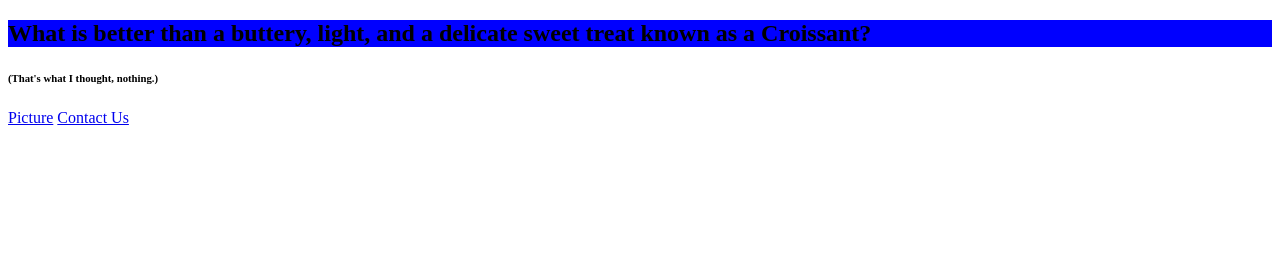
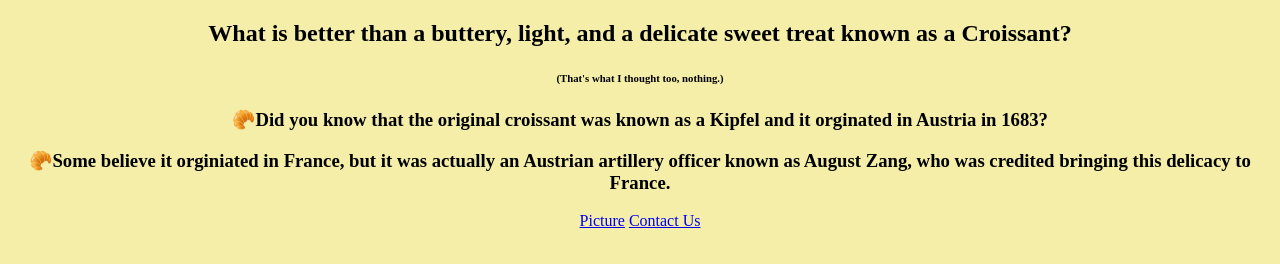
Before and after one commit to AshJungers/Croissant, a plain HTML site: page index.html in a window 1280 px wide. Drawn offline with Linux system fonts and the light colour scheme.

Commit message:
Added content to pages

```diff
--- a/index.html
+++ b/index.html
@@ -12,9 +12,18 @@
       What is better than a buttery, light, and a delicate sweet treat known as
       a Croissant?
     </h2>
-    <h6>(That's what I thought, nothing.)</h6>
+    <h6>(That's what I thought too, nothing.)</h6>
 
-    <a href="/about.html">Picture</a>
+    <h3>
+      🥐Did you know that the original croissant was known as a Kipfel and it
+      orginated in Austria in 1683?
+    </h3>
+    <h3>
+      🥐Some believe it orginiated in France, but it was actually an Austrian
+      artillery officer known as August Zang, who was credited bringing this
+      delicacy to France.
+    </h3>
+    <a href="/photo.html">Picture</a>
     <a href="/contact.html">Contact Us</a>
   </body>
 </html>
--- a/src/style.css
+++ b/src/style.css
@@ -1,3 +1,4 @@
-h2 {
-  background-color: blue;
+body {
+  background-color: #f4eea9;
+  text-align: center;
 }
```
Also changed, not shown: contact.html (+10 -1 lines), photo.html (renamed from about.html, +6 -1 lines).
